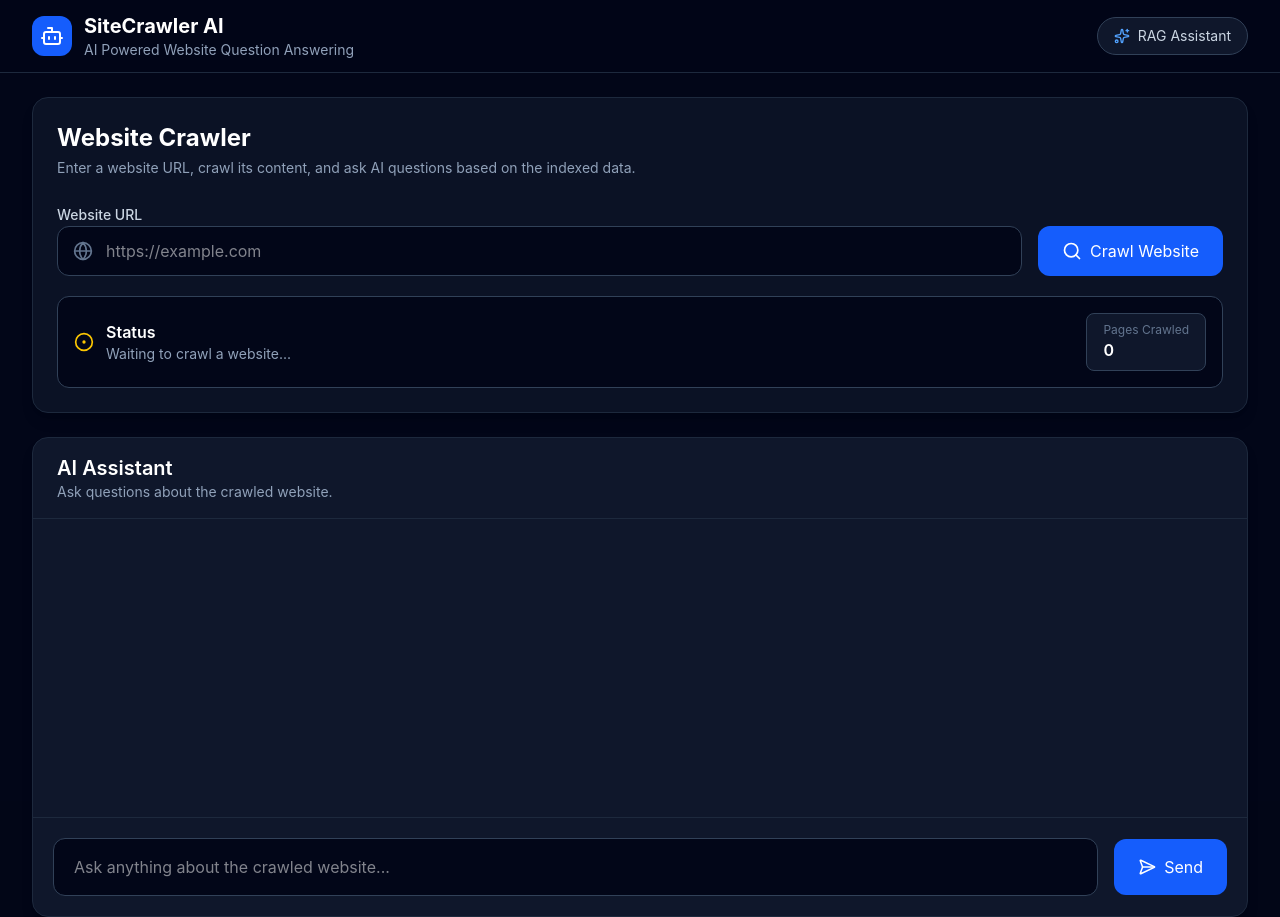
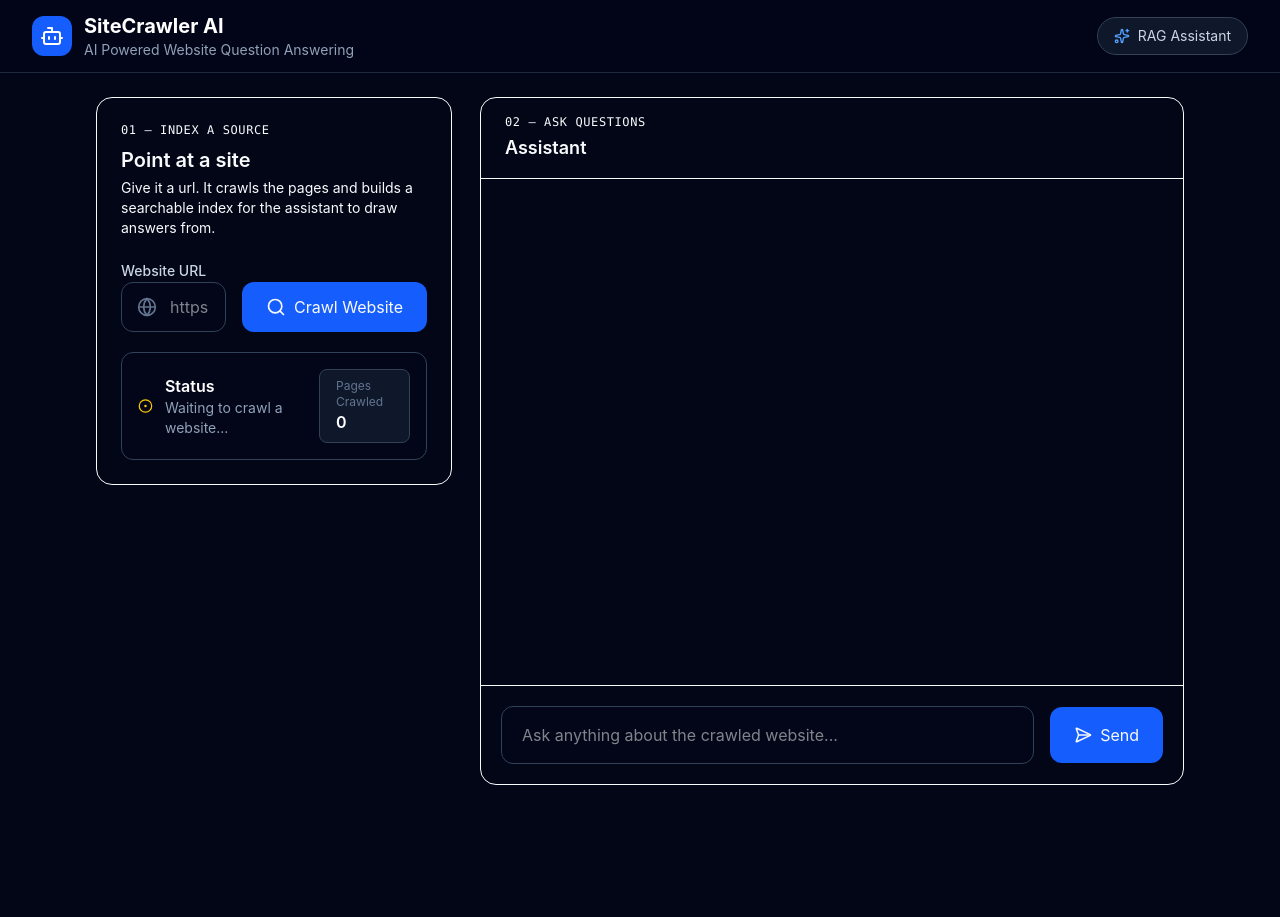
Before and after one commit to Yashmevada2807/SiteCrawler-RAG, a React app in the folder frontend/: page / in a window 1280 px wide. After the commit the page ends 809 px from the top, so only its background shows below. Built offline with nearby package versions, Linux system fonts and the light colour scheme; the HTML template or start-up script is replaced by a standard one.

Commit message:
updated UI for better visuals

```diff
--- a/frontend/src/pages/Home.jsx
+++ b/frontend/src/pages/Home.jsx
@@ -6,50 +6,70 @@ import UrlInput from "../components/URLInput";
 import { useState } from "react";
 
 const Home = () => {
-  const [crawledPagesStatus, setCrawledPagesStatus] = useState(0)
-  const [loading, setLoading] = useState(false)
-  const [userPrompt, setUserPrompt] = useState("")
-  const [aiResponse, setAiResponse] = useState("")
-  const [messages, setMessages] = useState([])
+  const [crawledPagesStatus, setCrawledPagesStatus] = useState(0);
+  const [loading, setLoading] = useState(false);
+  const [userPrompt, setUserPrompt] = useState("");
+  const [aiResponse, setAiResponse] = useState("");
+  const [messages, setMessages] = useState([]);
+
   return (
-    <div className="min-h-screen bg-slate-950 text-white">
+    <div className="min-h-screen bg-paper text-ink">
       <Navbar />
 
-      <main className="mx-auto flex h-[calc(100vh-72px)] max-w-7xl flex-col gap-6 px-4 py-6 md:px-8">
-        {/* Website Crawl Section */}
-        <section className="rounded-2xl border border-slate-800 bg-slate-900/70 p-6 shadow-lg">
-          <div className="mb-6">
-            <h2 className="text-2xl font-bold">Website Crawler</h2>
-            <p className="mt-1 text-sm text-slate-400">
-              Enter a website URL, crawl its content, and ask AI questions based
-              on the indexed data.
+      <main className="mx-auto grid h-[calc(100vh-64px)] max-w-6xl grid-cols-1 gap-6 px-4 py-6 md:px-8 lg:grid-cols-[360px_1fr]">
+        {/* Crawl column */}
+        <section className="flex flex-col gap-6 lg:overflow-y-auto lg:pr-1">
+          <div className="rounded-2xl border border-line bg-paper-2 p-6">
+            <p className="font-mono text-xs uppercase tracking-wider text-rust">
+              01 — Index a source
             </p>
-          </div>
+            <h2 className="mt-2 font-display text-xl font-semibold text-ink">
+              Point at a site
+            </h2>
+            <p className="mt-1 text-sm text-ink-2">
+              Give it a url. It crawls the pages and builds a searchable
+              index for the assistant to draw answers from.
+            </p>
 
-          <UrlInput setCrawledPagesStatus={setCrawledPagesStatus} setLoading={setLoading} loading={loading} />
+            <div className="mt-5">
+              <UrlInput
+                setCrawledPagesStatus={setCrawledPagesStatus}
+                setLoading={setLoading}
+                loading={loading}
+              />
+            </div>
 
-          <div className="mt-5">
-            <StatusBar crawledPagesStatus={crawledPagesStatus} loading={loading} />
+            <div className="mt-5">
+              <StatusBar crawledPagesStatus={crawledPagesStatus} loading={loading} />
+            </div>
           </div>
         </section>
 
-        {/* Chat Section */}
-        <section className="flex min-h-120 flex-1 flex-col overflow-hidden rounded-2xl border border-slate-800 bg-slate-900 shadow-lg">
-          <div className="border-b border-slate-800 px-6 py-4">
-            <h2 className="text-xl font-semibold">AI Assistant</h2>
-            <p className="text-sm text-slate-400">
-              Ask questions about the crawled website.
+        {/* Chat column */}
+        <section className="flex min-h-112 flex-1 flex-col overflow-hidden rounded-2xl border border-line bg-paper-2">
+          <div className="border-b border-line px-6 py-4">
+            <p className="font-mono text-xs uppercase tracking-wider text-indigo">
+              02 — Ask questions
             </p>
+            <h2 className="mt-1 font-display text-lg font-semibold text-ink">
+              Assistant
+            </h2>
           </div>
 
-          {/* Messages */}
           <div className="flex-1 overflow-y-auto p-6">
-            <ChatWindow userPrompt={userPrompt} aiResponse={aiResponse} messages={messages}/>
+            <ChatWindow userPrompt={userPrompt} aiResponse={aiResponse} messages={messages} />
           </div>
 
-          {/* Input */}
-          <div className="border-t border-slate-800 p-5">
-            <ChatInput setLoading={setLoading} loading={loading} userPrompt={userPrompt} setUserPrompt={setUserPrompt} setAiResponse={setAiResponse} setMessages={setMessages} messages={messages} />
+          <div className="border-t border-line p-5">
+            <ChatInput
+              setLoading={setLoading}
+              loading={loading}
+              userPrompt={userPrompt}
+              setUserPrompt={setUserPrompt}
+              setAiResponse={setAiResponse}
+              setMessages={setMessages}
+              messages={messages}
+            />
           </div>
         </section>
       </main>
```
